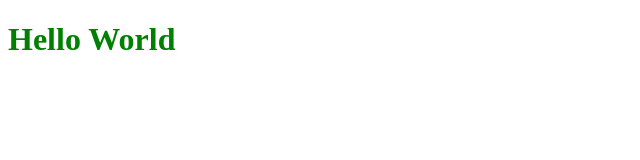
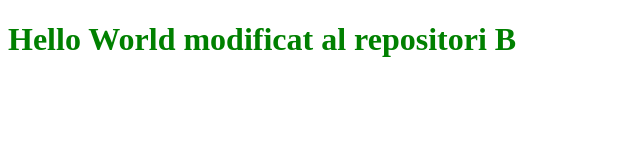
Before and after one commit to NilCastilla262/Activitat_2, a plain HTML site: page index.html in a window 1280 px wide. Shown: the whole page, without its empty margins (0-640 px from the left). Drawn offline with Linux system fonts and the light colour scheme.

Commit message:
Editat index.html repositori B

```diff
--- a/index.html
+++ b/index.html
@@ -6,6 +6,6 @@
     <link rel="stylesheet" href="styles.css">
 </head>
 <body>
-    <h1>Hello World</h1>
+    <h1>Hello World modificat al repositori B</h1>
 </body>
 </html>
```
